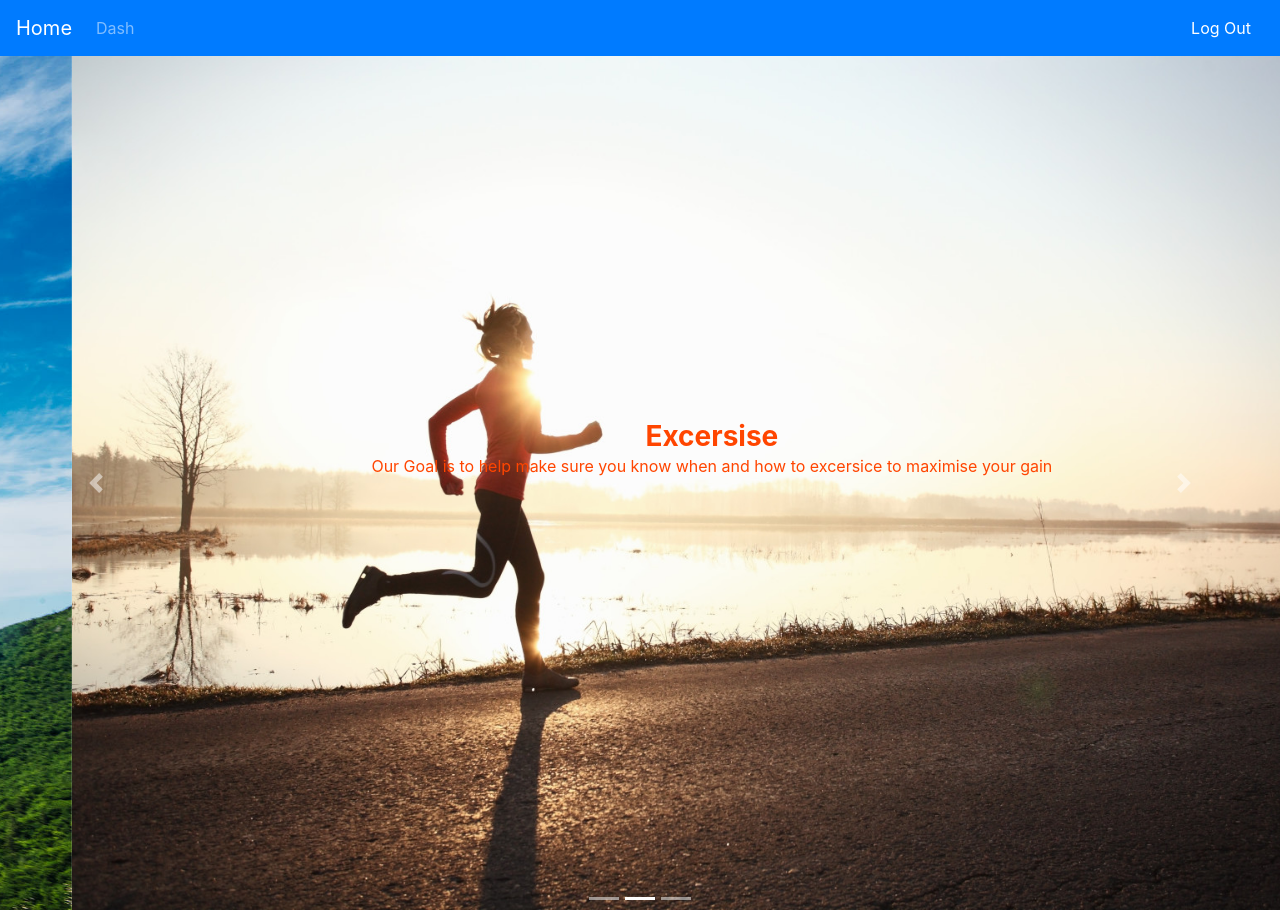
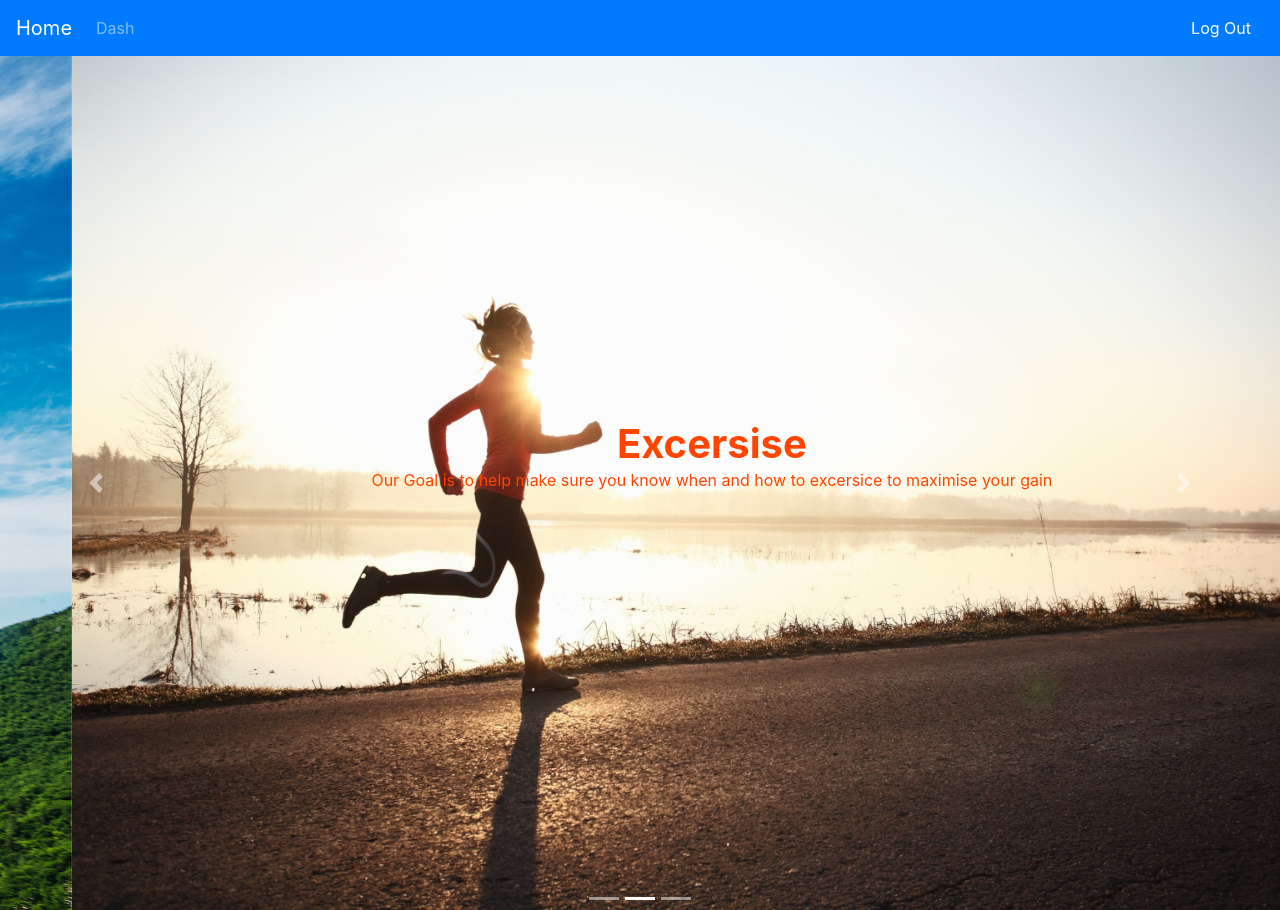
Before and after one commit to SDemero/capstone-client, a React (Create React App) app: page /userhomepage in a window 1280 px wide. Built offline with nearby package versions, Linux system fonts and the light colour scheme; no server answers; sample sign-in values are in the browser's storage.

Commit message:
NavBar change

```diff
--- a/src/Components/Home.css
+++ b/src/Components/Home.css
@@ -2,7 +2,7 @@
         margin: 0;
         padding: 0;
     }
-    h3  {
+    h1  {
         position: relative;
         color: orangered;
         font-weight: bold;
--- a/src/Components/HomeTwo.jsx
+++ b/src/Components/HomeTwo.jsx
@@ -2,7 +2,6 @@ import React, {Component} from 'react';
 import './Home.css';
 import {Link} from 'react-router-dom';
 import {Carousel, Container} from 'react-bootstrap';
-import NavBar from "./NavBar"
 import NavTwo from './NavTwo';
 import {Navbar, Nav ,FormControl,Button,Form} from 'react-bootstrap'
 import 'bootstrap/dist/css/bootstrap.min.css';
@@ -34,7 +33,7 @@ class HomeTwo extends Component{
       height= "854"
     />
     <Carousel.Caption>
-      <h3>Welcome to Invested Fitness</h3>
+      <h1>Welcome to Invested Fitness</h1>
       <p>Your place to invest your time into your own body</p>
     </Carousel.Caption>
   </Carousel.Item>
@@ -47,7 +46,7 @@ class HomeTwo extends Component{
     />
 
     <Carousel.Caption>
-      <h3>Excersise</h3>
+      <h1>Excersise</h1>
       <p>Our Goal is to help make sure you know when and how to excersice to maximise your gain</p>
     </Carousel.Caption>
   </Carousel.Item>
@@ -60,7 +59,7 @@ class HomeTwo extends Component{
     />
 
     <Carousel.Caption>
-      <h3>Nutrition</h3>
+      <h1>Nutrition</h1>
       <p>Your body is only as strong as what you feed it. A good diet can do a lot for your body and make it stronger</p>
     </Carousel.Caption>
   </Carousel.Item>
```
Also changed, not shown: src/Components/navbar.js (line endings or trailing spaces), 1 other file (tests, documents, lock files or other folders).
